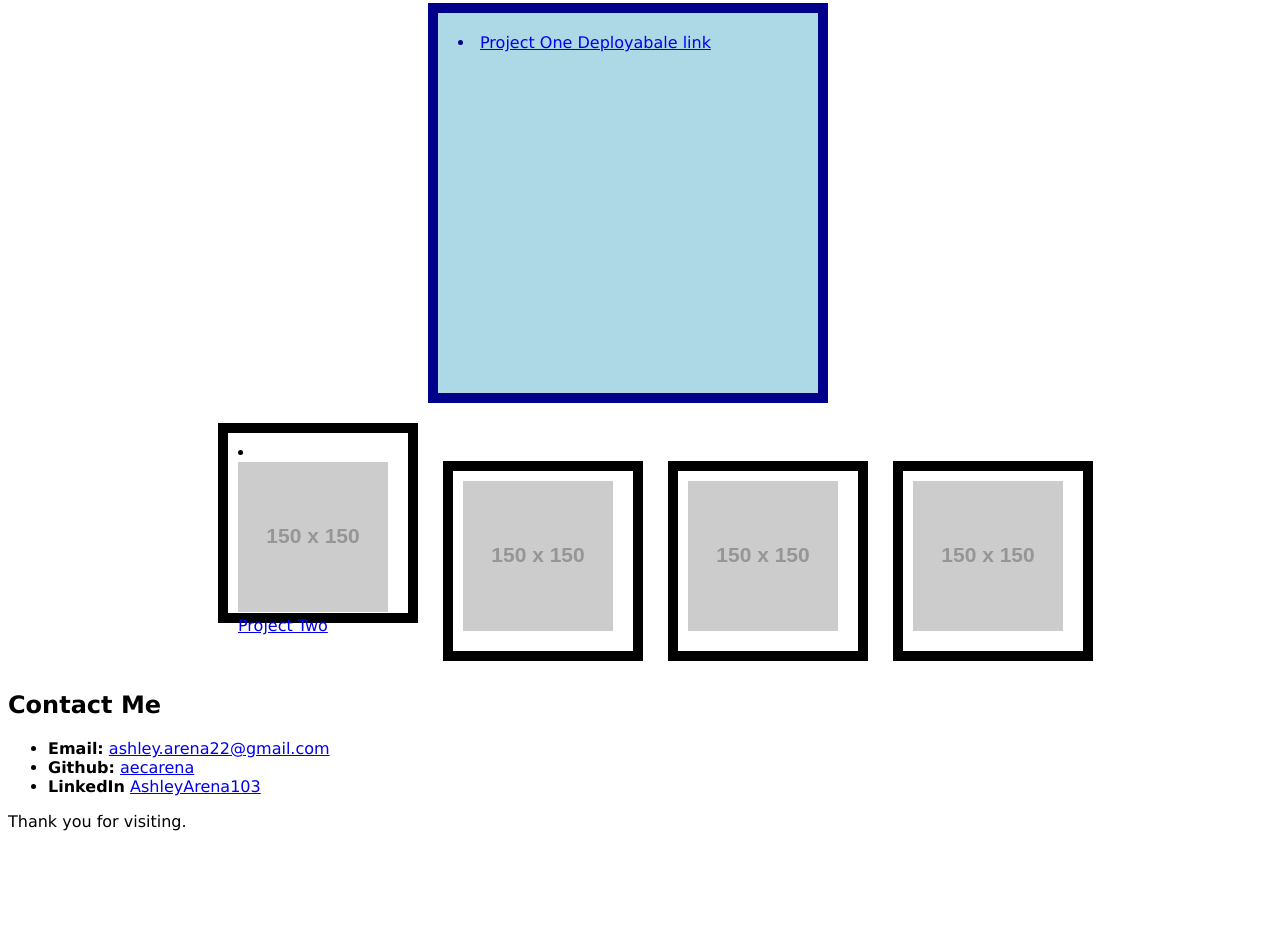
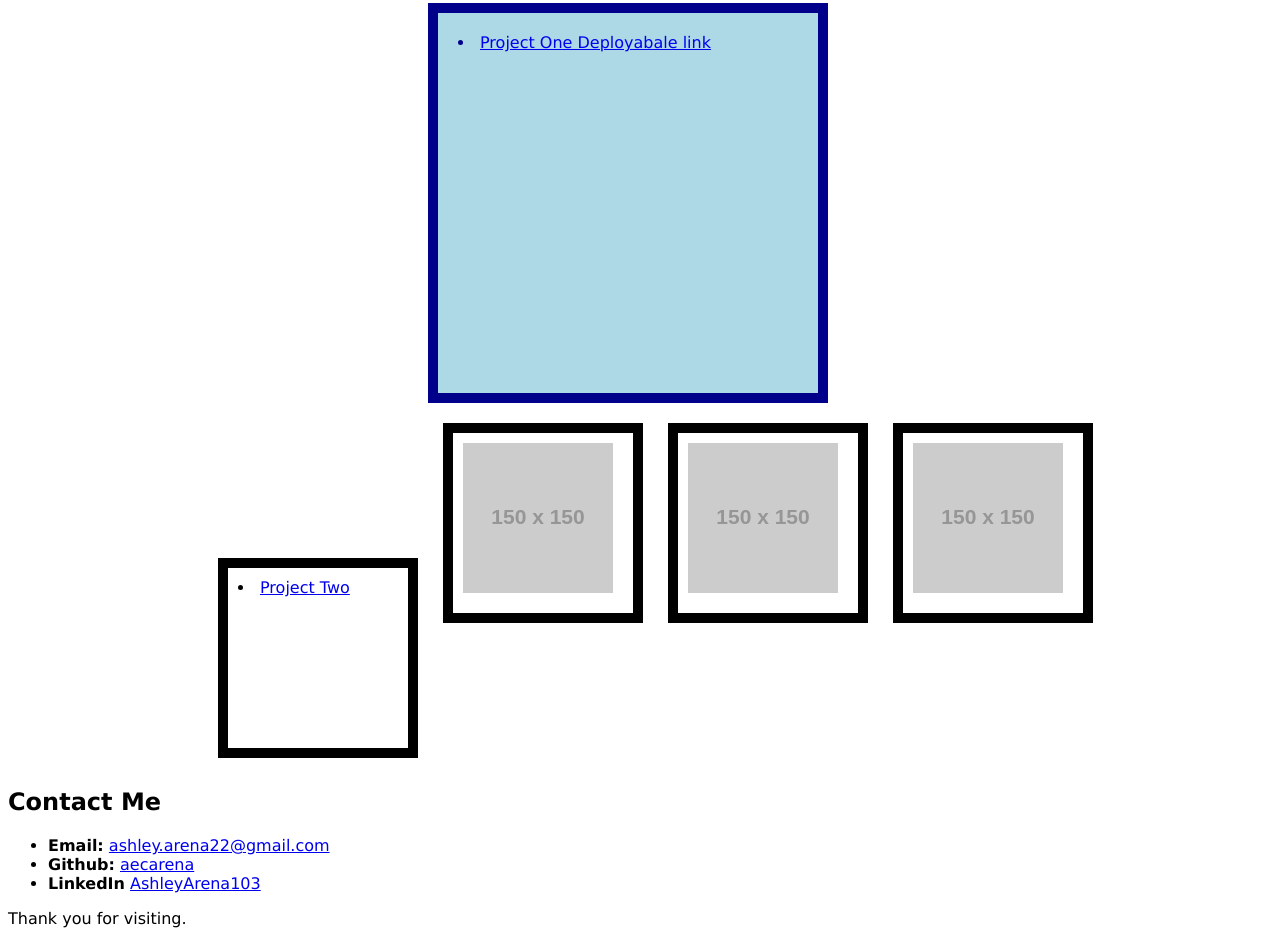
Before and after one commit to aecarena/2-Advanced-CSS-Challenge-Professional-Portfolio, a plain HTML site: page index.html in a window 1280 px wide. Shown: the part 488-1432 px from the top of the page. Before the commit the page ends 1335 px from the top, so only its background shows below. Drawn offline with Linux system fonts and the light colour scheme; placeholder pictures from the web are drawn by us.

Commit message:
project 2

```diff
--- a/index.html
+++ b/index.html
@@ -42,7 +42,7 @@
         </section>
         <aside>
         <section class="picture">
-           <li> <a href="https://boiling-dusk-37737.herokuapp.com/"><img src="https://via.placeholder.com/150">Project Two</a></li>
+           <li> <a href="-https://boiling-dusk-37737.herokuapp.com/">Project Two</a></li>
         </section>
         <section class="picture">
             <a href="https://placeholder.com"><img src="https://via.placeholder.com/150"></a>
```
